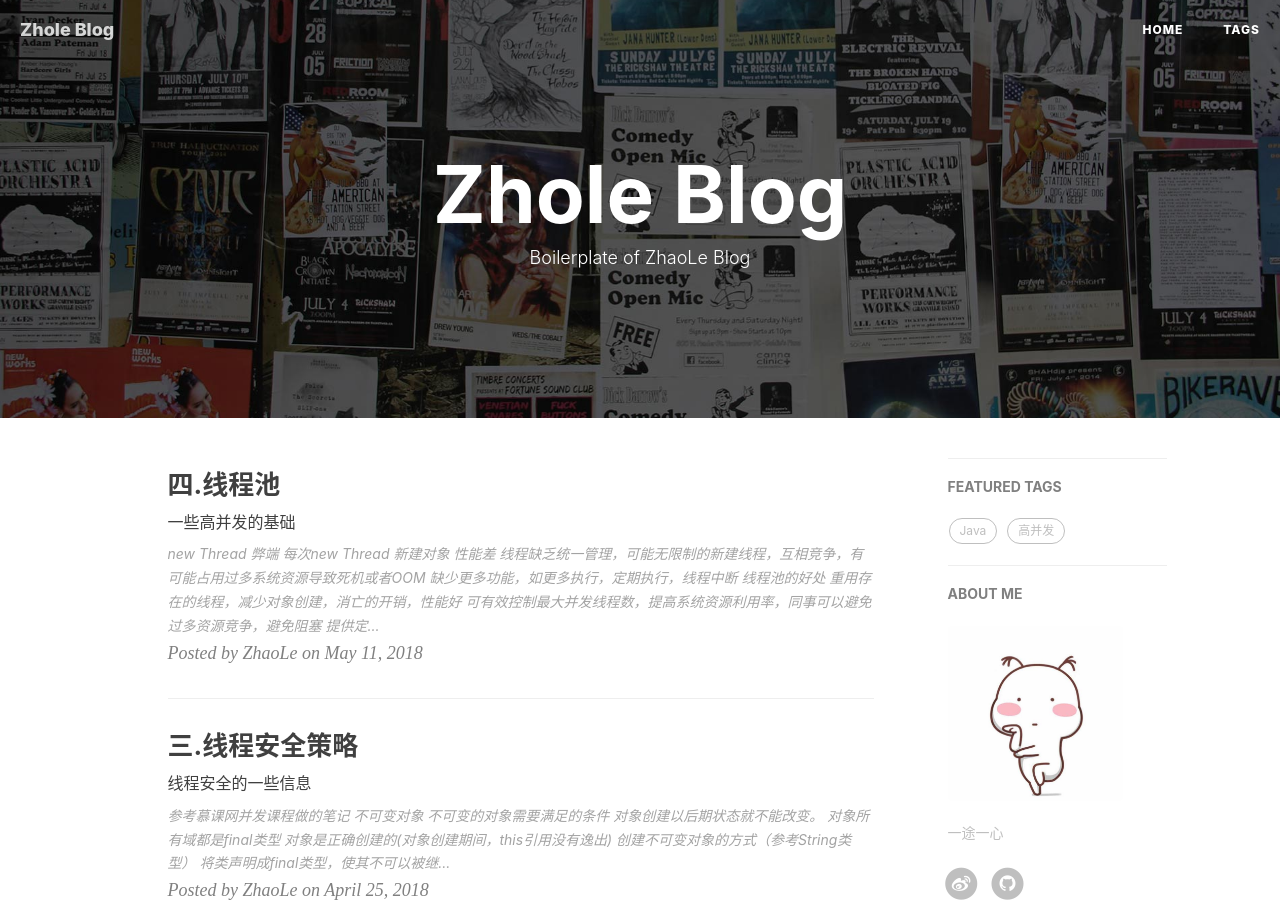
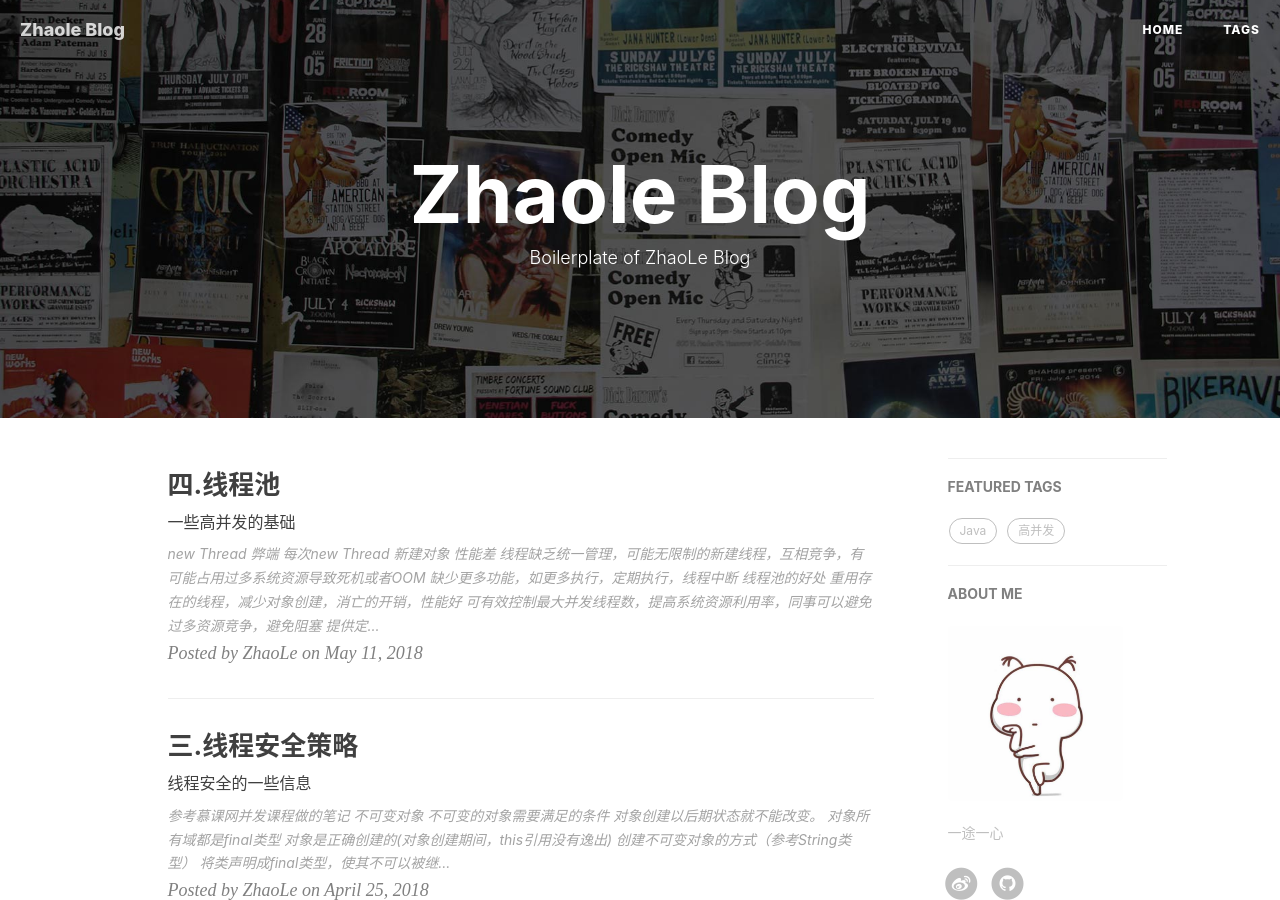
Before and after one commit to ZhaoLeBoy/zhaoleboy.github.io, a Jekyll site: the page built from index.html, in a window 1280 px wide and 900 px high. Built offline with Jekyll 4.4.1, drawn with Linux system fonts in a browser that asks for light colours; nearby versions of some CDN libraries; the list of posts is cut into pages by our own code; comment, search, counter and statistics services are not loaded; some of the changed text lies outside the part shown.

Commit message:
修改标题

```diff
--- a/_config.yml
+++ b/_config.yml
@@ -1,6 +1,6 @@
 # Site settings
-title: Zhole Blog
-SEOTitle: 赵乐的博客 | ZhoLe Blog
+title: Zhaole Blog
+SEOTitle: 赵乐的博客 | ZhaoLe Blog
 header-img: img/home-bg.jpg
 email: zhaolestyle@icloud.com
 description: ""
```
